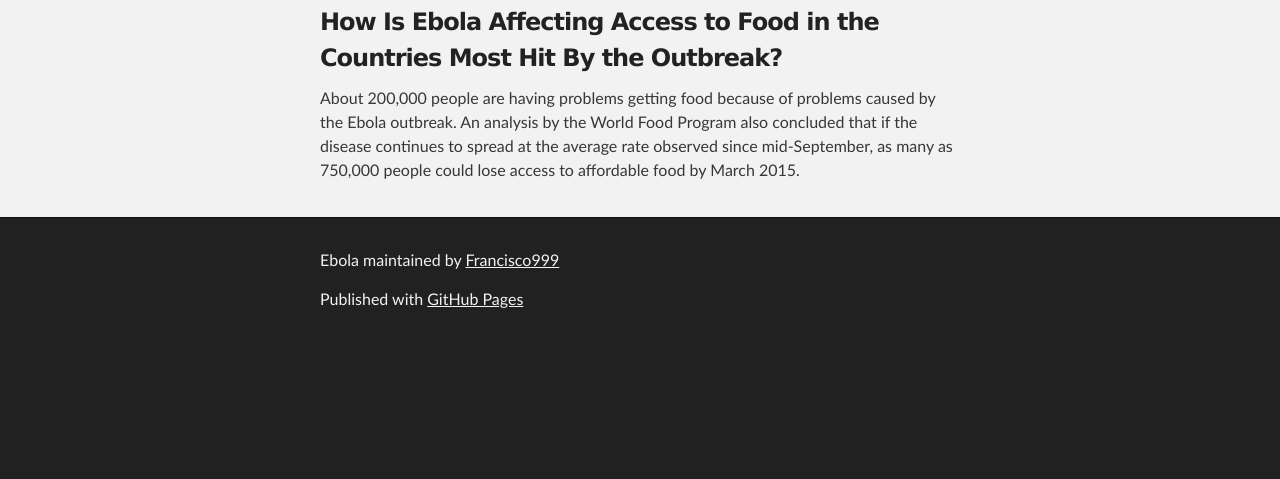
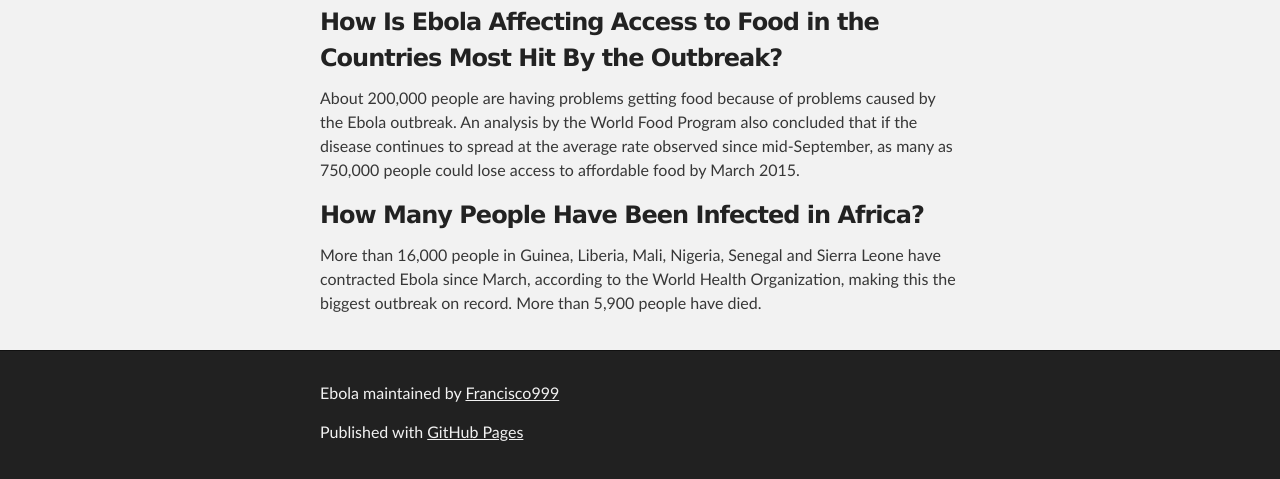
Before and after one commit to Francisco999/Ebola, a plain HTML site: page index2.html in a window 1280 px wide. Shown: the part 653-1132 px from the top of the page. Before the commit the page ends 999 px from the top, so only its background shows below. Drawn offline with Linux system fonts and the light colour scheme.

Commit message:
Update index2.html

```diff
--- a/index2.html
+++ b/index2.html
@@ -38,6 +38,11 @@
 <img src="http://www.greenprophet.com/wp-content/uploads/Ebola-news-articles.jpg">
 <h3>How Is Ebola Affecting Access to Food in the Countries Most Hit By the Outbreak?</h3>
 <p>About 200,000 people are having problems getting food because of problems caused by the Ebola outbreak. An analysis by the World Food Program also concluded that if the disease continues to spread at the average rate observed since mid-September, as many as 750,000 people could lose access to affordable food by March 2015.</p>
+
+<h3>How Many People Have Been Infected in Africa?</h3>
+<p>More than 16,000 people in Guinea, Liberia, Mali, Nigeria, Senegal and Sierra Leone have contracted Ebola since March, according to the World Health Organization, making this the biggest outbreak on record. More than 5,900 people have died.
+</p>
+
     </div>
 
     <!-- FOOTER  -->
```
